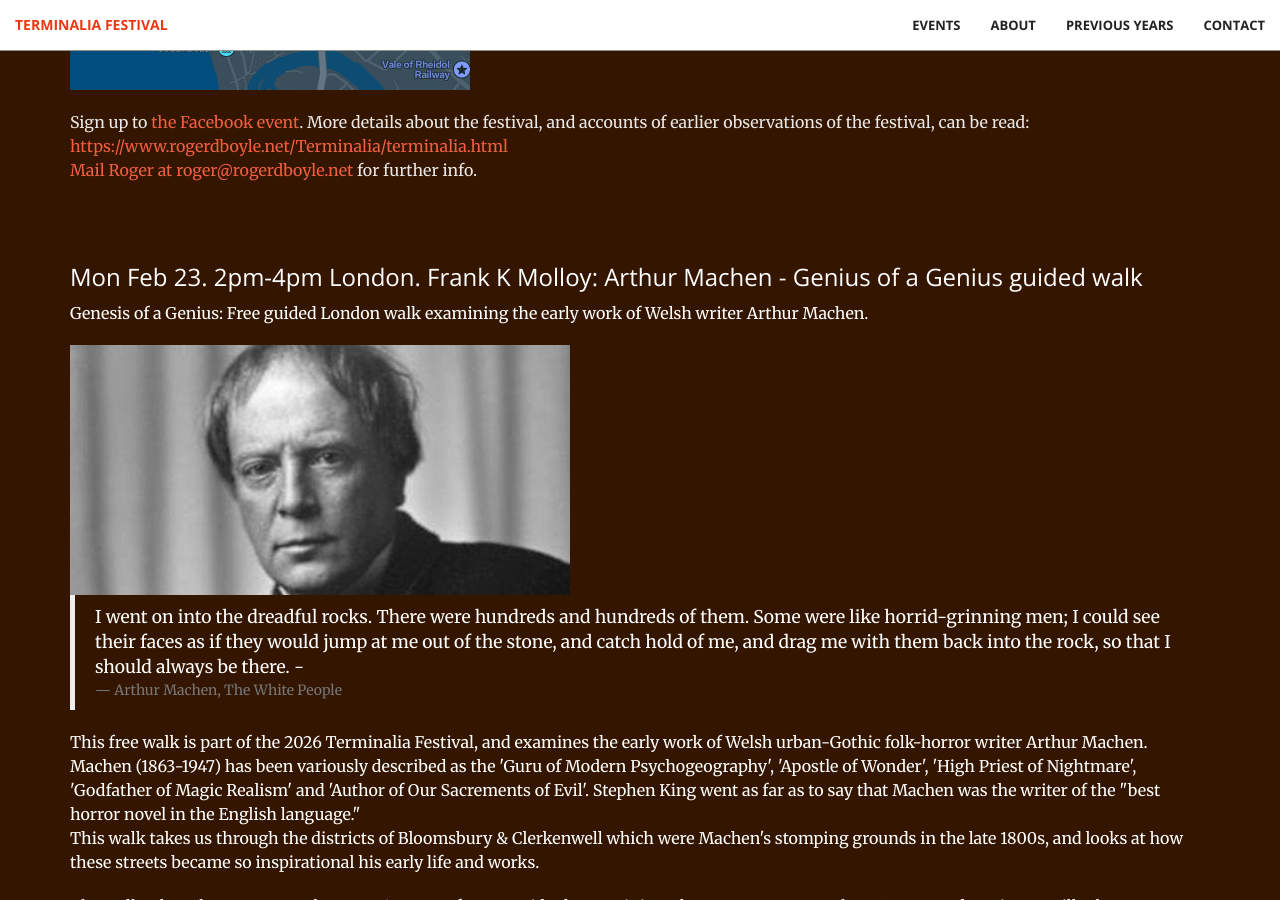
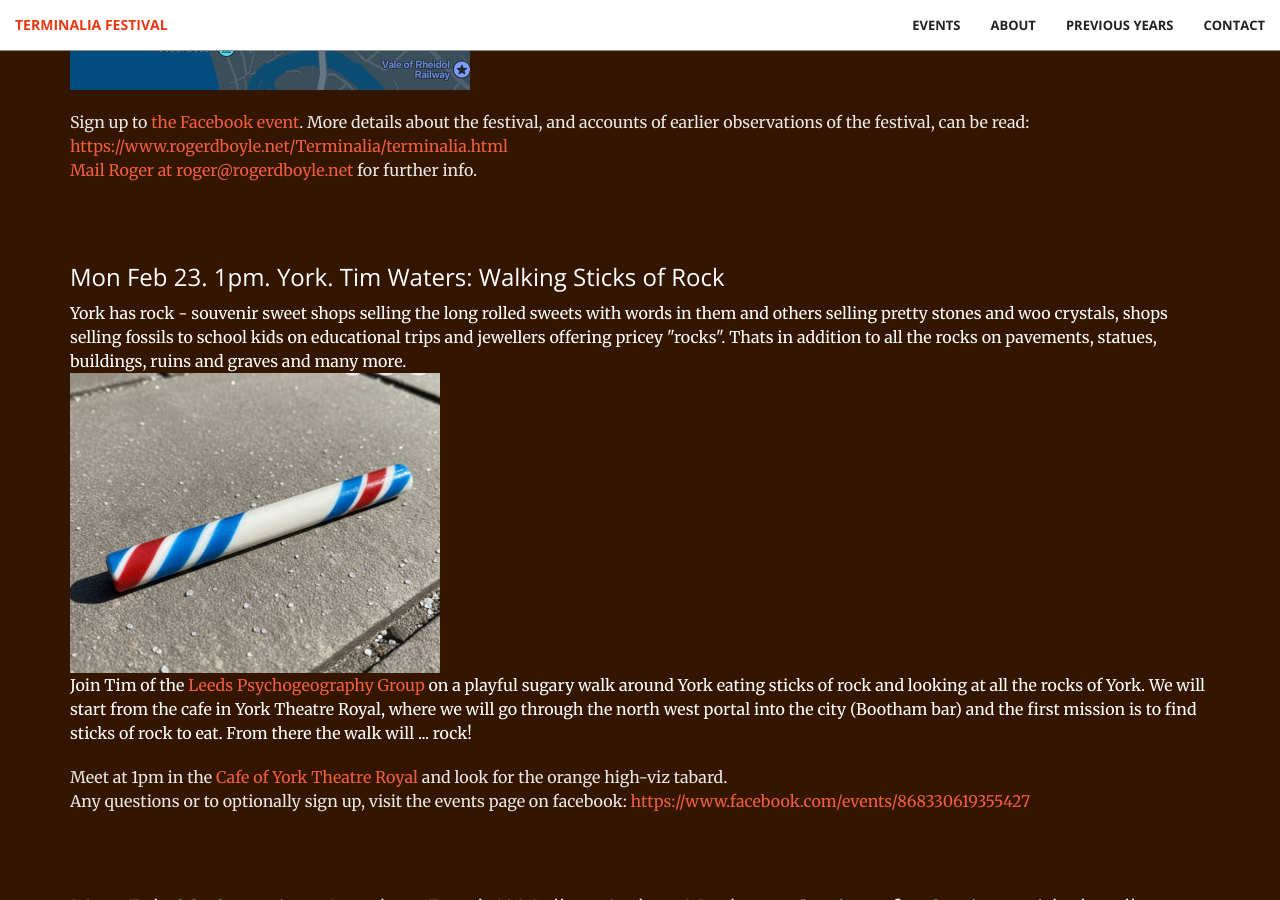
Before and after one commit to timwaters/terminalia, a Jekyll site: the page built from index.html, in a window 1280 px wide and 900 px high, scrolled down 5127 px. Built offline with Jekyll 4.4.1, drawn with Linux system fonts in a browser that asks for light colours.

Commit message:
Add york event

```diff
--- a/_includes/events.html
+++ b/_includes/events.html
@@ -141,6 +141,27 @@ boundaries of the historic city </h3>
           </p>
         </div>
 
+      <div class="col-lg-12 col-lg-offset-0 text-left event">
+
+        <h3>Mon Feb 23. 1pm. York. Tim Waters: Walking Sticks of Rock </h3>
+
+
+        <p class="text">
+        York has rock - souvenir sweet shops selling the long rolled sweets with words in them and others selling pretty stones and woo crystals, shops selling fossils to school kids on educational trips and jewellers offering pricey "rocks". Thats in addition to all the rocks on pavements, statues, buildings, ruins and graves and many more.<br />
+          <img src="/img/past/2026/rock.jpg" />
+        <br />
+
+        Join Tim of the <a href="https://www.facebook.com/groups/106461459383547">Leeds Psychogeography Group</a> on a playful sugary walk around York eating sticks of rock and looking at all the rocks of York.
+        We will start from the cafe in York Theatre Royal, where we will go through the north west portal into the city (Bootham bar) and the first mission is to find sticks of rock to eat. From there the walk will ... rock!
+        </p>
+        <p class="text-faded">
+          Meet at 1pm in the <a href="https://www.yorktheatreroyal.co.uk/visiting-us/">Cafe of York Theatre Royal</a> and look for the orange high-viz tabard. <br />
+          Any questions or to optionally sign up, visit the events page on facebook: <a href="https://www.facebook.com/events/868330619355427">https://www.facebook.com/events/868330619355427</a>
+        </p>
+      </div>
+
+
+
 
        <div class="col-lg-12 col-lg-offset-0 text-left event">
 
```
Also changed, not shown: img/past/2026/rock.jpg (added).
